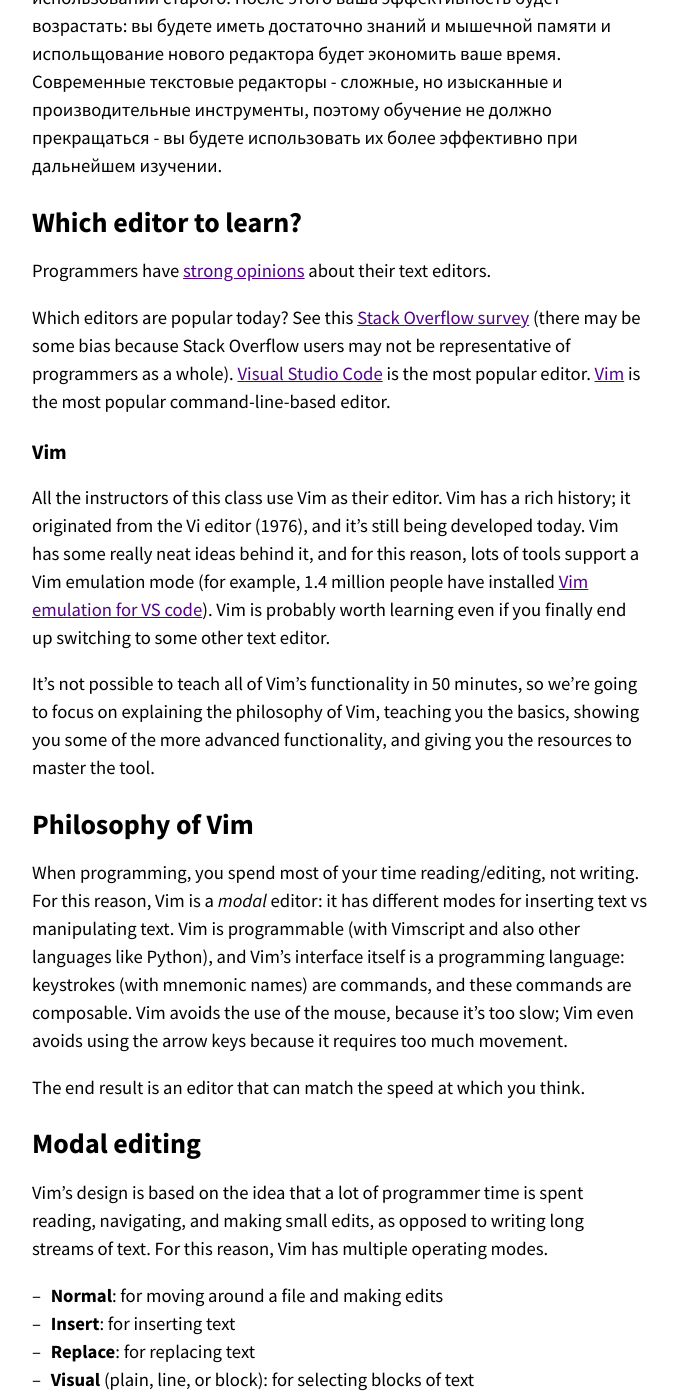
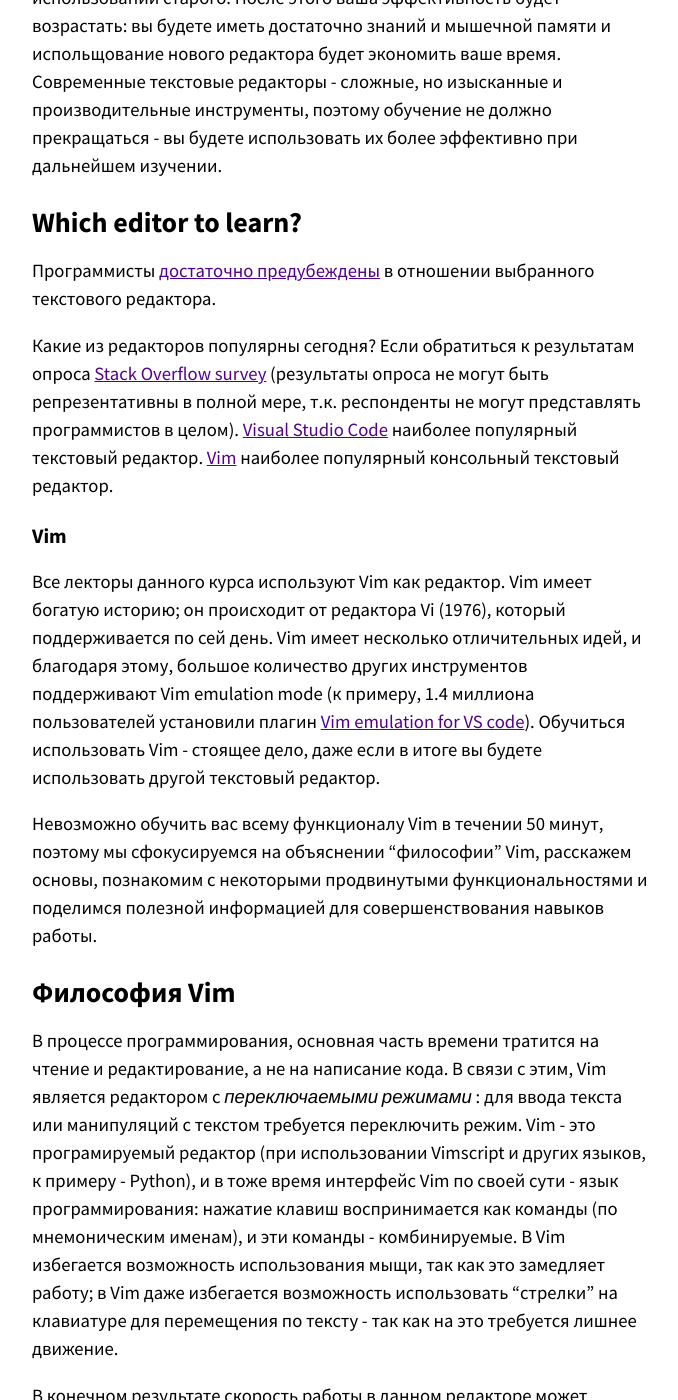
Before and after one commit to missing-semester-rus/missing-semester-rus.github.io, a Jekyll site: the page built from _2020/editors.md, in a window 1280 px wide and 1400 px high, scrolled down 1383 px. Shown: the whole window, without its empty margins (300-978 px from the left). Built offline with Jekyll 4.4.1, drawn with Linux system fonts in a browser that asks for light colours; some of the changed text lies outside the part shown.

Commit message:
Lecture #3 - part 1/5 #2

```diff
--- a/_2020/editors.md
+++ b/_2020/editors.md
@@ -30,71 +30,67 @@
 
 # Which editor to learn?
 
-Programmers have [strong opinions](https://en.wikipedia.org/wiki/Editor_war)
-about their text editors.
+Программисты [достаточно предубеждены](https://en.wikipedia.org/wiki/Editor_war)
+в отношении выбранного текстового редактора.
 
-Which editors are popular today? See this [Stack Overflow
+Какие из редакторов популярны сегодня? Если обратиться к результатам опроса [Stack Overflow
 survey](https://insights.stackoverflow.com/survey/2019/#development-environments-and-tools)
-(there may be some bias because Stack Overflow users may not be representative
-of programmers as a whole). [Visual Studio
-Code](https://code.visualstudio.com/) is the most popular editor.
-[Vim](https://www.vim.org/) is the most popular command-line-based editor.
+(результаты опроса не могут быть репрезентативны в полной мере, т.к. респонденты не могут представлять программистов в целом). [Visual Studio
+Code](https://code.visualstudio.com/) наиболее популярный текстовый редактор.
+[Vim](https://www.vim.org/) наиболее популярный консольный текстовый редактор.
 
 ## Vim
 
-All the instructors of this class use Vim as their editor. Vim has a rich
-history; it originated from the Vi editor (1976), and it's still being
-developed today. Vim has some really neat ideas behind it, and for this reason,
-lots of tools support a Vim emulation mode (for example, 1.4 million people
-have installed [Vim emulation for VS code](https://github.com/VSCodeVim/Vim)).
-Vim is probably worth learning even if you finally end up switching to some
-other text editor.
+Все лекторы данного курса используют Vim как редактор. Vim имеет богатую историю;
+он происходит от редактора Vi (1976), который поддерживается по сей день.
+Vim имеет несколько отличительных идей, и благодаря этому,
+большое количество других инструментов поддерживают Vim emulation mode (к примеру,
+1.4 миллиона пользователей установили плагин [Vim emulation for VS code](https://github.com/VSCodeVim/Vim)).
+Обучиться использовать Vim - стоящее дело, даже если
+в итоге вы будете использовать другой текстовый редактор.
 
-It's not possible to teach all of Vim's functionality in 50 minutes, so we're
-going to focus on explaining the philosophy of Vim, teaching you the basics,
-showing you some of the more advanced functionality, and giving you the
-resources to master the tool.
+Невозможно обучить вас всему функционалу Vim в течении 50 минут, поэтому мы сфокусируемся
+на объяснении "философии" Vim, расскажем основы, познакомим с некоторыми
+продвинутыми функциональностями и поделимся полезной информацией для совершенствования навыков работы.
 
-# Philosophy of Vim
+# Философия Vim
 
-When programming, you spend most of your time reading/editing, not writing. For
-this reason, Vim is a _modal_ editor: it has different modes for inserting text
-vs manipulating text. Vim is programmable (with Vimscript and also other
-languages like Python), and Vim's interface itself is a programming language:
-keystrokes (with mnemonic names) are commands, and these commands are
-composable. Vim avoids the use of the mouse, because it's too slow; Vim even
-avoids using the arrow keys because it requires too much movement.
+В процессе программирования, основная часть времени тратится на чтение и редактирование,
+а не на написание кода. В связи с этим, Vim является редактором с _переключаемыми режимами_ : для ввода текста или манипуляций с текстом требуется переключить режим. Vim - это програмируемый редактор
+(при использовании Vimscript и других языков, к примеру - Python),
+и в тоже время интерфейс Vim по своей сути - язык программирования:
+нажатие клавиш воспринимается как команды (по мнемоническим именам), и эти команды - комбинируемые.
+В Vim избегается возможность использования мыщи, так как это замедляет работу; в Vim даже избегается возможность использовать "стрелки" на клавиатуре для перемещения по тексту -
+так как на это требуется лишнее движение.
 
-The end result is an editor that can match the speed at which you think.
+В конечном результате скорость работы в данном редакторе может соответствовать скорости с которой вы думаете.
 
-# Modal editing
+# Режимы работы
 
-Vim's design is based on the idea that a lot of programmer time is spent
-reading, navigating, and making small edits, as opposed to writing long streams
-of text. For this reason, Vim has multiple operating modes.
+Принцип работы в Vim основан на идее, что в основная часть времени при программировании тратится на чтение, перемещение по коду и внесение небольших правок, а не написании больших объемов текста.
+В связи с этим, в Vim присутствуют несколько режимов работы.
 
-- **Normal**: for moving around a file and making edits
-- **Insert**: for inserting text
-- **Replace**: for replacing text
-- **Visual** (plain, line, or block): for selecting blocks of text
-- **Command-line**: for running a command
+- **Normal**: для перемещения по файлу и внесения правок
+- **Insert**: для ввода текста
+- **Replace**: для замены текста
+- **Visual** (простой, линейный или блочный): для выделения частей текста
+- **Command-line**: для выполнения команд
 
-Keystrokes have different meanings in different operating modes. For example,
-the letter `x` in Insert mode will just insert a literal character 'x', but in
-Normal mode, it will delete the character under the cursor, and in Visual mode,
-it will delete the selection.
+Нажатия клавиш воспринимаются по-разному в разных режимах. К примеру,
+при нажатии клавиши с символом `x` в режиме Insert приведет к вставке символа 'x', но в
+Normal - символ, на котором находится курсор, будет удален, а в Visual,
+- будет удален весь выделенный текст.
 
-In its default configuration, Vim shows the current mode in the bottom left.
-The initial/default mode is Normal mode. You'll generally spend most of your
-time between Normal mode and Insert mode.
+В своей конфигурации по-умолчанию, режим работы Vim отображается внизу слева.
+Изначальный (стандартный) режим - Normal. Большую часть своего времени вы
+будете проводить в режимах Normal и Insert.
 
-You change modes by pressing `<ESC>` (the escape key) to switch from any mode
-back to Normal mode. From Normal mode, enter Insert mode with `i`, Replace mode
-with `R`, Visual mode with `v`, Visual Line mode with `V`, Visual Block mode
-with `<C-v>` (Ctrl-V, sometimes also written `^V`), and Command-line mode with
-`:`.
+Нажатие клавиши `<ESC>` используется для переключения в режим Normal из любого другого.
+Из режима Normal переход в режим Insert осуществляется при нажатии `i`, в Replace
+- `R`, в Visual (простой) - `v`, в Visual (линейный) - `V`, Visual (блочный)
+- `<C-v>` (Ctrl-V, иногда пишется как `^V`), и режим Command-line - `:`.
 
-You use the `<ESC>` key a lot when using Vim: consider remapping Caps Lock to
+Нажимать клавишу `<ESC>` придется достаточно часто в Vim: подумайте над перезначением клавиши Caps Lock в
 Escape ([macOS
 instructions](https://vim.fandom.com/wiki/Map_caps_lock_to_escape_in_macOS)).
 
```
